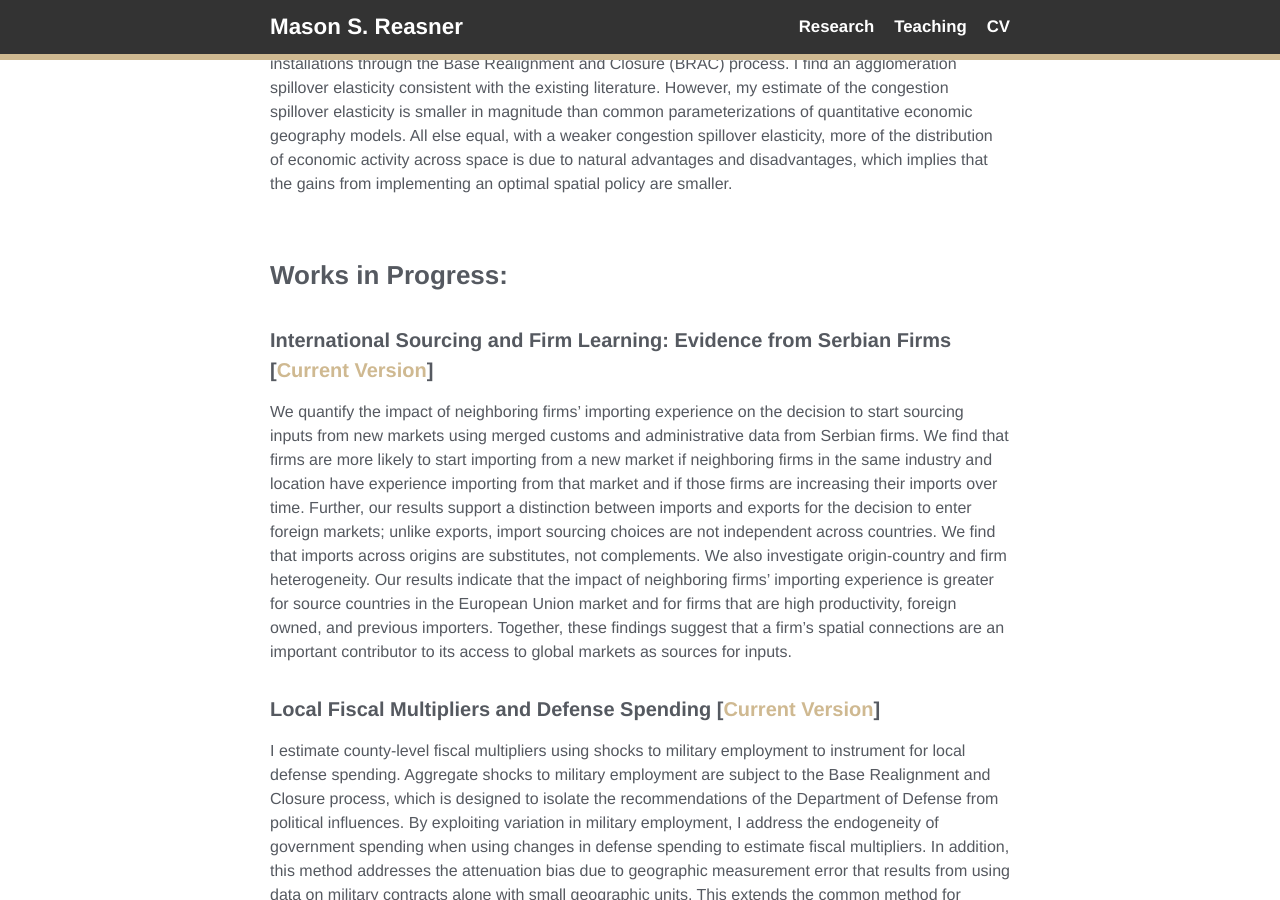
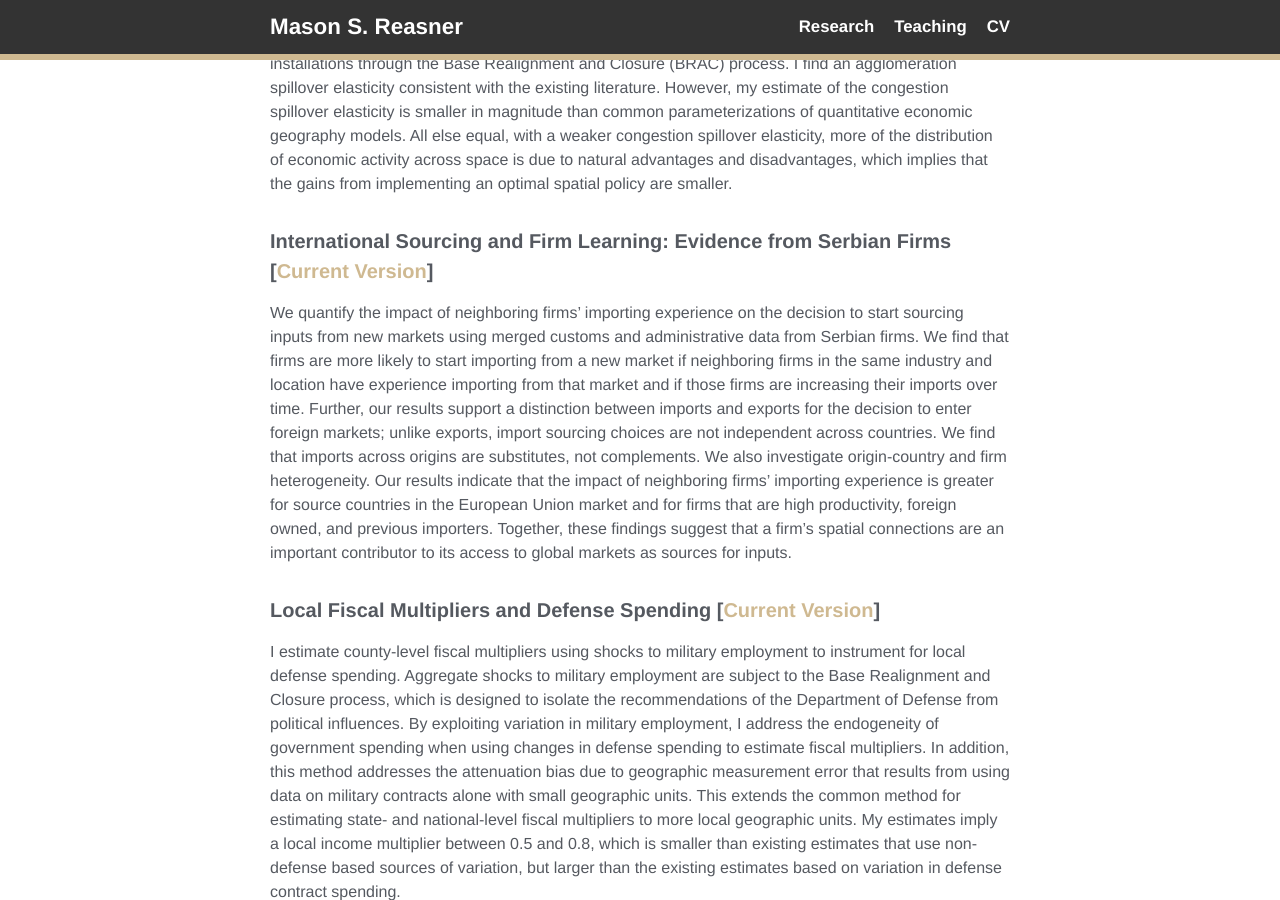
Before and after one commit to reasner/reasner.github.io, a Jekyll site: the page built from research.md, in a window 1280 px wide and 900 px high, scrolled down 353 px. Built offline with Jekyll 4.4.1, drawn with Linux system fonts in a browser that asks for light colours.

Commit message:
change works in progress to working papers on research page

```diff
--- a/research.md
+++ b/research.md
@@ -12,8 +12,6 @@ permalink: /research/
 
 I quantify agglomeration and congestion spillovers using variation from a natural experiment by instrumenting for changes in local employment with proposed changes to civilian employment at military installations through the Base Realignment and Closure (BRAC) process. I find an agglomeration spillover elasticity consistent with the existing literature. However, my estimate of the congestion spillover elasticity is smaller in magnitude than common parameterizations of quantitative economic geography models. All else equal, with a weaker congestion spillover elasticity, more of the distribution of economic activity across space is due to natural advantages and disadvantages, which implies that the gains from implementing an optimal spatial policy are smaller.
 
-### Works in Progress:
-
 #### International Sourcing and Firm Learning: Evidence from Serbian Firms \[[Current Version](../assets/docs/serbia_imports.pdf)\]
 
 We quantify the impact of neighboring firms' importing experience on the decision to start sourcing inputs from new markets using merged customs and administrative data from Serbian firms. We find that firms are more likely to start importing from a new market if neighboring firms in the same industry and location have experience importing from that market and if those firms are increasing their imports over time. Further, our results support a distinction between imports and exports for the decision to enter foreign markets; unlike exports, import sourcing choices are not independent across countries. We find that imports across origins are substitutes, not complements. We also investigate origin-country and firm heterogeneity. Our results indicate that the impact of neighboring firms' importing experience is greater for source countries in the European Union market and for firms that are high productivity, foreign owned, and previous importers. Together, these findings suggest that a firm's spatial connections are an important contributor to its access to global markets as sources for inputs.
@@ -22,6 +20,7 @@ We quantify the impact of neighboring firms' importing experience on the decisio
 
 I estimate county-level fiscal multipliers using shocks to military employment to instrument for local defense spending. Aggregate shocks to military employment are subject to the Base Realignment and Closure process, which is designed to isolate the recommendations of the Department of Defense from political influences. By exploiting variation in military employment, I address the endogeneity of government spending when using changes in defense spending to estimate fiscal multipliers. In addition, this method addresses the attenuation bias due to geographic measurement error that results from using data on military contracts alone with small geographic units. This extends the common method for estimating state- and national-level fiscal multipliers to more local geographic units. My estimates imply a local income multiplier between 0.5 and 0.8, which is smaller than existing estimates that use non-defense based sources of variation, but larger than the existing estimates based on variation in defense contract spending.
 
+<!--- ### Works in Progress: --->
 
 ### Research Experience:
 
```
